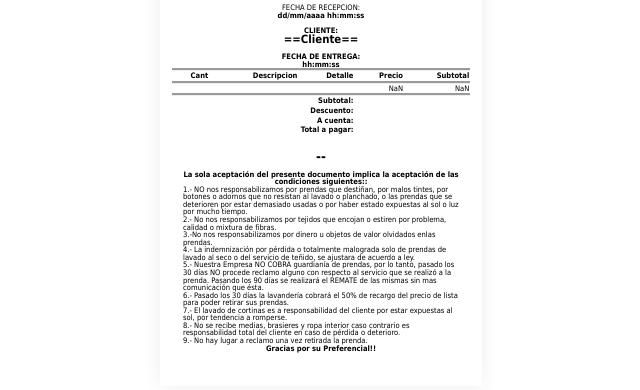
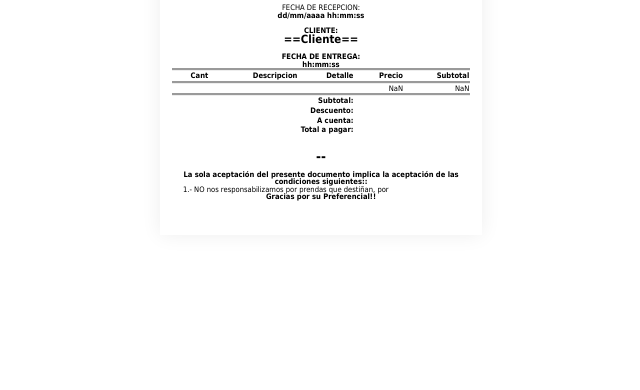
Before and after one commit to TickeVirtual/WinterClean, a plain HTML site: page index.html in a window 1280 px wide. Shown: the part 236-626 px from the top of the page, without its empty margins (319-959 px from the left). Drawn offline with Linux system fonts and the light colour scheme.

Commit message:
index.html

```diff
--- a/index.html
+++ b/index.html
@@ -486,29 +486,7 @@ aceptación de las condiciones siguientes::</b>
 
             <p class="m-0">
                1.- NO nos responsabilizamos por prendas que destiñan, por
-   malos tintes, por botones o adornos que no resistan al lavado o
-planchado, o las prendas que se deterioren por estar demasiado
-usadas o por haber estado expuestas al sol o luz por mucho
-tiempo.
 
-               <br/>
-              2.- No nos responsabilizamos por tejidos que encojan o estiren por problema, calidad o mixtura de fibras.
-
-               <br/>
-               3.-No nos responsabilizamos por dinero u objetos de valor olvidados enlas prendas.
-
-               <br/>
-               4.- La indemnización por pérdida o totalmente malograda solo de prendas de lavado al seco o del servicio de teñido, se ajustara de acuerdo a ley.
-               <br/>
-               5.- Nuestra Empresa NO COBRA guardianía de prendas, por lo tanto, pasado los 30 días NO procede reclamo alguno con respecto al servicio que se realizó a la prenda. Pasando los 90 días se realizará el REMATE de las mismas sin mas comunicación que ésta.
-               <br/>
-               6.- Pasado los 30 días la lavandería cobrará el 50% de recargo del precio de lista para poder retirar sus prendas.
-               <br/>
-               7.- El lavado de cortinas es a responsabilidad del cliente por estar expuestas al sol, por tendencia a romperse.
-               <br/>
-               8.- No se recibe medias, brasieres y ropa interior caso contrario es responsabilidad total del cliente en caso de pérdida o deterioro.
-               <br/>
-               9.- No hay lugar a reclamo una vez retirada la prenda.
 
             </p>
 
```
